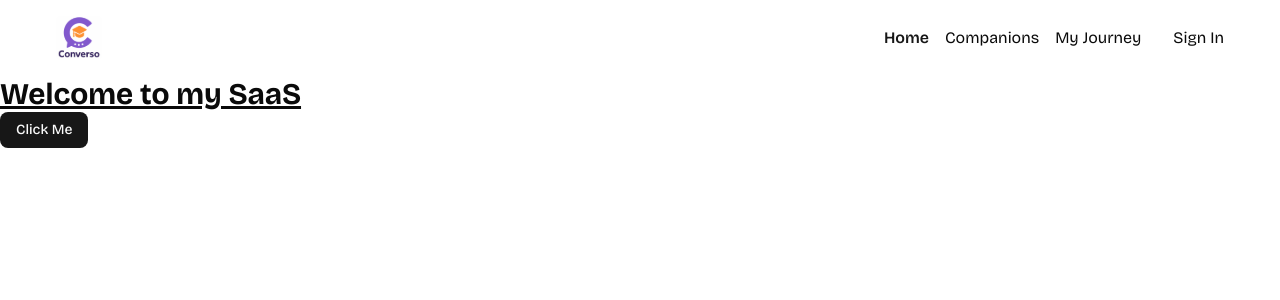
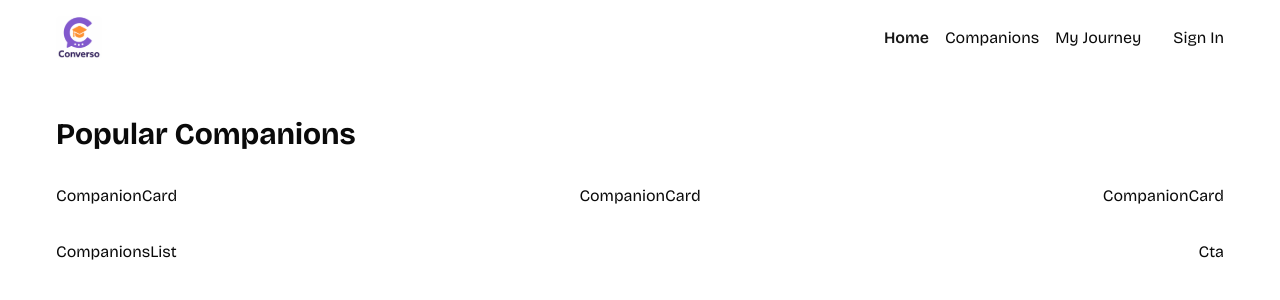
Before and after one commit to 30omda/SAAS_APP, a Next.js app: page / in a window 1280 px wide. Shown: the top 300 px of the page. Built offline with nearby package versions, Linux system fonts and the light colour scheme.

Commit message:
feat: update main page layout to showcase popular companions and add CTA section

```diff
--- a/app/page.tsx
+++ b/app/page.tsx
@@ -1,11 +1,21 @@
 import React from 'react'
-import { Button } from '@/components/ui/button'
+import CompanionCard from '@/components/CompanionCard'
+import Cta from '@/components/CTA'
+import CompanionsList from '@/components/CompanionsList'
 const Page = () => {
   return (
-    <div>
-      <h1 className='tsxt-2xl underline'>Welcome to my SaaS</h1>
-      <Button>Click Me</Button>
-    </div>
+    <main>
+      <h1>Popular Companions</h1>
+      <section className='home-section'>
+        <CompanionCard />
+        <CompanionCard />
+        <CompanionCard />
+      </section>
+      <section className='home-section'>
+        <CompanionsList />
+        <Cta />
+      </section>
+    </main>
   )
 }
 
--- /dev/null
+++ b/components/CTA.tsx
@@ -0,0 +1,11 @@
+import React from 'react'
+
+const Cta = () => {
+  return (
+    <div>
+      Cta
+    </div>
+  )
+}
+
+export default Cta
--- /dev/null
+++ b/components/CompanionCard.tsx
@@ -0,0 +1,11 @@
+import React from 'react'
+
+const CompanionCard = () => {
+    return (
+        <div>
+            CompanionCard
+        </div>
+    )
+}
+
+export default CompanionCard
--- /dev/null
+++ b/components/CompanionsList.tsx
@@ -0,0 +1,11 @@
+import React from 'react'
+
+const CompanionsList = () => {
+    return (
+        <div>
+            CompanionsList
+        </div>
+    )
+}
+
+export default CompanionsList
```
